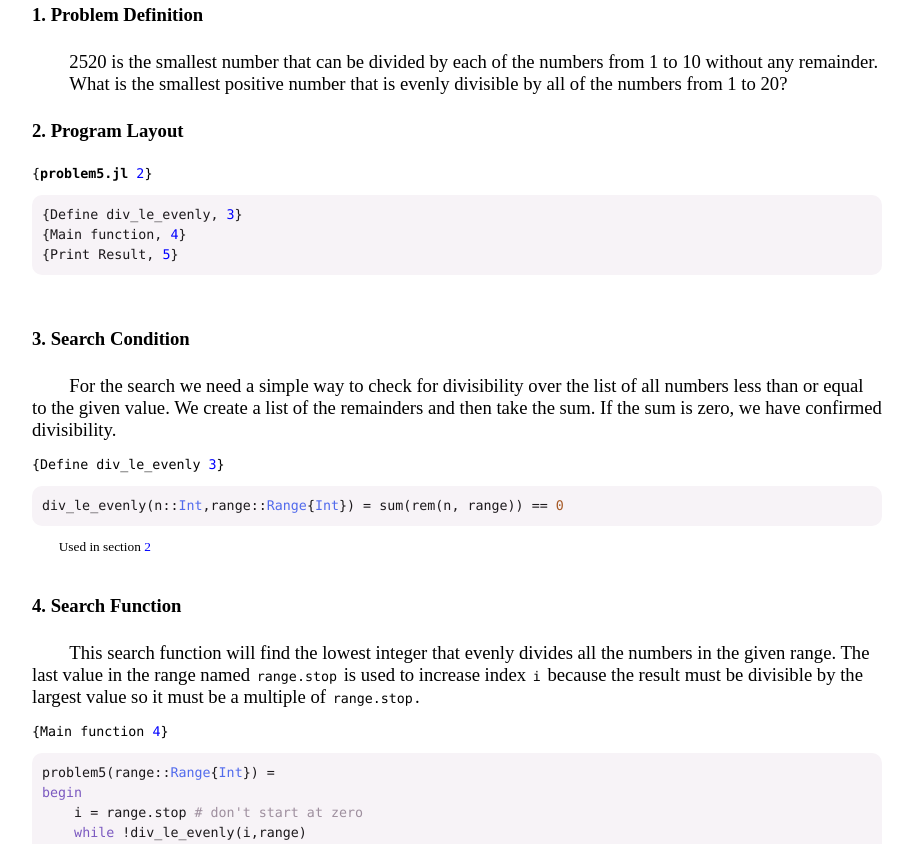
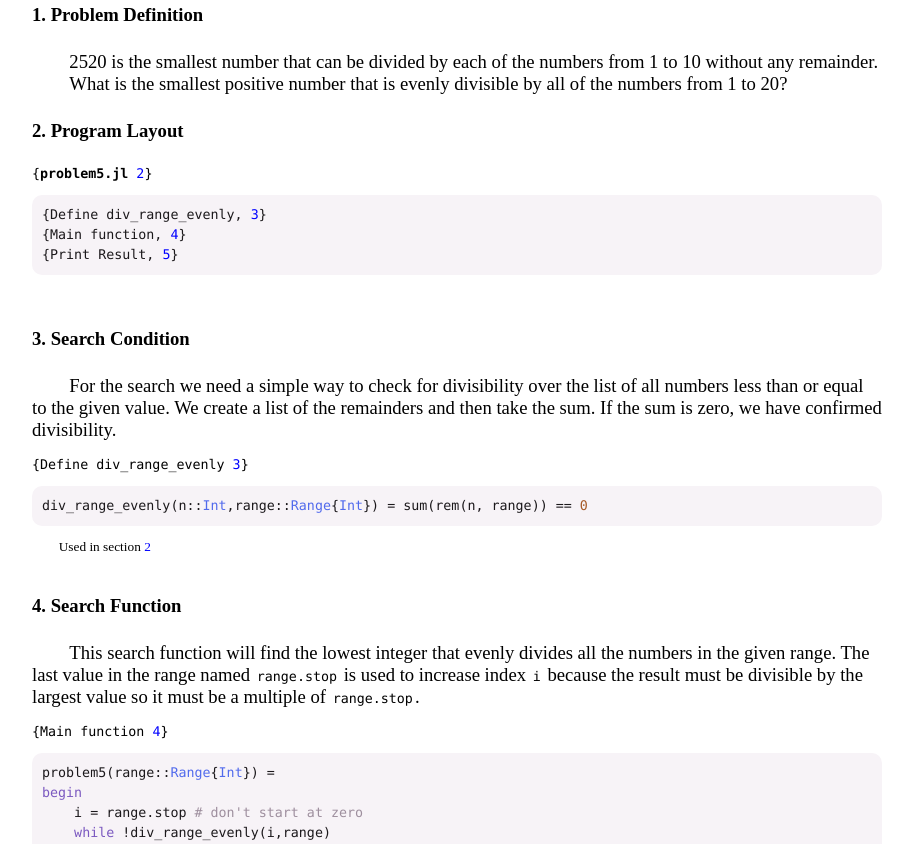
Before and after one commit to thinkyfish/euler, a plain HTML site: page problem5.html in a window 1280 px wide. Shown: the part 106-950 px from the top of the page, without its empty margins (183-1096 px from the left). Drawn offline with Linux system fonts and the light colour scheme.

Commit message:
update readme

```diff
--- a/problem5.html
+++ b/problem5.html
@@ -55,7 +55,7 @@ body{min-width:200px;max-width:850px;margin:0 auto;padding:30px;}.chapter-nav{fo
 <div class="codeblock">
 <span class="codeblock_name">{<strong>problem5.jl</strong> <a href="problem5.html#1:2">2</a>}</span>
 <pre class="prettyprint lang-jl">
-<span class="nocode pln">{Define div_le_evenly, <a href="problem5.html#1:3">3</a>}</span>
+<span class="nocode pln">{Define div_range_evenly, <a href="problem5.html#1:3">3</a>}</span>
 <span class="nocode pln">{Main function, <a href="problem5.html#1:4">4</a>}</span>
 <span class="nocode pln">{Print Result, <a href="problem5.html#1:5">5</a>}</span>
 </pre>
@@ -69,9 +69,9 @@ body{min-width:200px;max-width:850px;margin:0 auto;padding:30px;}.chapter-nav{fo
 </p>
 
 <div class="codeblock">
-<span class="codeblock_name">{Define div_le_evenly <a href="problem5.html#1:3">3</a>}</span>
+<span class="codeblock_name">{Define div_range_evenly <a href="problem5.html#1:3">3</a>}</span>
 <pre class="prettyprint lang-jl">
-div_le_evenly(n::Int,range::Range{Int}) = sum(rem(n, range)) == 0
+div_range_evenly(n::Int,range::Range{Int}) = sum(rem(n, range)) == 0
 </pre>
 
 
@@ -88,7 +88,7 @@ div_le_evenly(n::Int,range::Range{Int}) = sum(rem(n, range)) == 0
 problem5(range::Range{Int}) =
 begin
 	i = range.stop # don't start at zero
-	while !div_le_evenly(i,range)
+	while !div_range_evenly(i,range)
 		i += range.stop
 	end
 	i
```
Also changed, not shown: problem2.html (+11 -10 lines), 4 other files.
